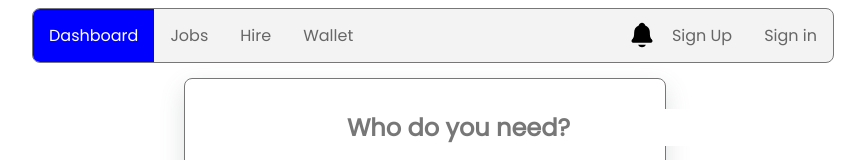
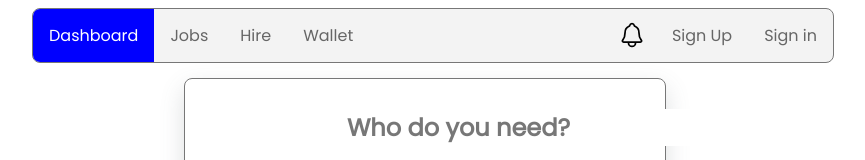
Before and after one commit to BryceBlankinship/RapidJobs, a React (Create React App) app: page / in a window 1280 px wide. Shown: the top 160 px of the page, without its empty margins (215-1080 px from the left). Built offline with nearby package versions, Linux system fonts and the light colour scheme.

Commit message:
fixing noti bell so its default state is false

```diff
--- a/src/index.jsx
+++ b/src/index.jsx
@@ -6,7 +6,7 @@ import Jobs from './jobs.jsx';
 import Hire from './hire.jsx';
 import Wallet from './wallet.jsx';
 import Footer from './footer.jsx';
-import NotificationBell from './notifications.jsx';
+import { default as NotificationBell, NotificationPopup} from './notifications.jsx';
 import { default as Card, EditCard } from './cards.jsx';
 import './jobs.css';
 import './navbar.css';
@@ -15,10 +15,10 @@ import './navbar.css';
 export default class Navbar extends Component {
     constructor(props){
         super(props);
-        this.state = {option: 0};
+        this.state = { option: 0 };
     }
 
-    render() {
+    render(){
         return (
             <div className='center'>
                 <ul>
@@ -58,11 +58,11 @@ export function JobPostings(props) {
 ReactDOM.render(
     <BrowserRouter>
         <Routes>
-            <Route path="/" element={[<Navbar highlight="dashboard" />, <JobPostings list={titles}/>, <Footer/>]} />
-            <Route path="/auth" element={[<Navbar />,  <AuthToggle/>, <Footer/>]} />
-            <Route path="/jobs" element={[<Navbar />, <Jobs />, <Footer/>]} />
-            <Route path="/hire" element={[<Navbar />, <Hire />, <Footer/>]} />
-            <Route path="/wallet" element={[<Navbar />, <Wallet />, <Footer/>]} />
+            <Route path="/" element={[<Navbar/>, <JobPostings list={titles}/>, <Footer/>]} />
+            <Route path="/auth" element={[<Navbar/>,  <AuthToggle/>, <Footer/>]} />
+            <Route path="/jobs" element={[<Navbar/>, <Jobs />, <Footer/>]} />
+            <Route path="/hire" element={[<Navbar/>, <Hire />, <Footer/>]} />
+            <Route path="/wallet" element={[<Navbar/>, <Wallet />, <Footer/>]} />
         </Routes>
     </BrowserRouter>
     ,
--- a/src/navbar.css
+++ b/src/navbar.css
@@ -1,4 +1,5 @@
 @import url('https://fonts.googleapis.com/css2?family=Poppins&display=swap');
+
 *, *::before, *::after {
   font-family: 'Poppins', sans-serif;
 }
@@ -56,14 +57,16 @@ ul {
   margin-top: 12px;
   cursor: pointer;
   border: 0;
-    background-color: rgba(0,0,0,0);
+  background-color: rgba(0, 0, 0, 0);
   padding: 14px;
 }
 
 .notification {
   background-image: url("./assets/notifications-outline.svg");
+  margin-right: 10px;
 }
 
 .notification-active {
   background-image: url("./assets/notifications.svg");
+  margin-right: 10px;
 }
--- a/src/notifications.jsx
+++ b/src/notifications.jsx
@@ -8,9 +8,27 @@ import './navbar.css';
 export default function NotificationBell(){
     const [active, setActive] = useState(false);
 
-    return(
-        <a className={active ? 'icon notification' : 'icon notification-active'} onClick={() => {
-            setActive(!active)
-        }}></a>
-    );
+    if(active){
+        <NotificationPopup show="true"/>
+        return(
+            <a className={active ? 'icon notification-active' : 'icon notification'} onMouseDown={() => {
+                setActive(!active);
+            }}></a>
+        );
+    }else{
+        return(
+            <a className={active ? 'icon notification-active' : 'icon notification'} onMouseDown={() => {
+                setActive(!active);
+            }}></a>
+        );
+    }
+
 }
+
+export function NotificationPopup(props){
+    if(props.show === "true"){
+        return (<div className="notification-overlay">test</div>);
+    }else{
+        return null;
+    }
+}
```
Lines whose indentation alone changed are shown as unchanged.
